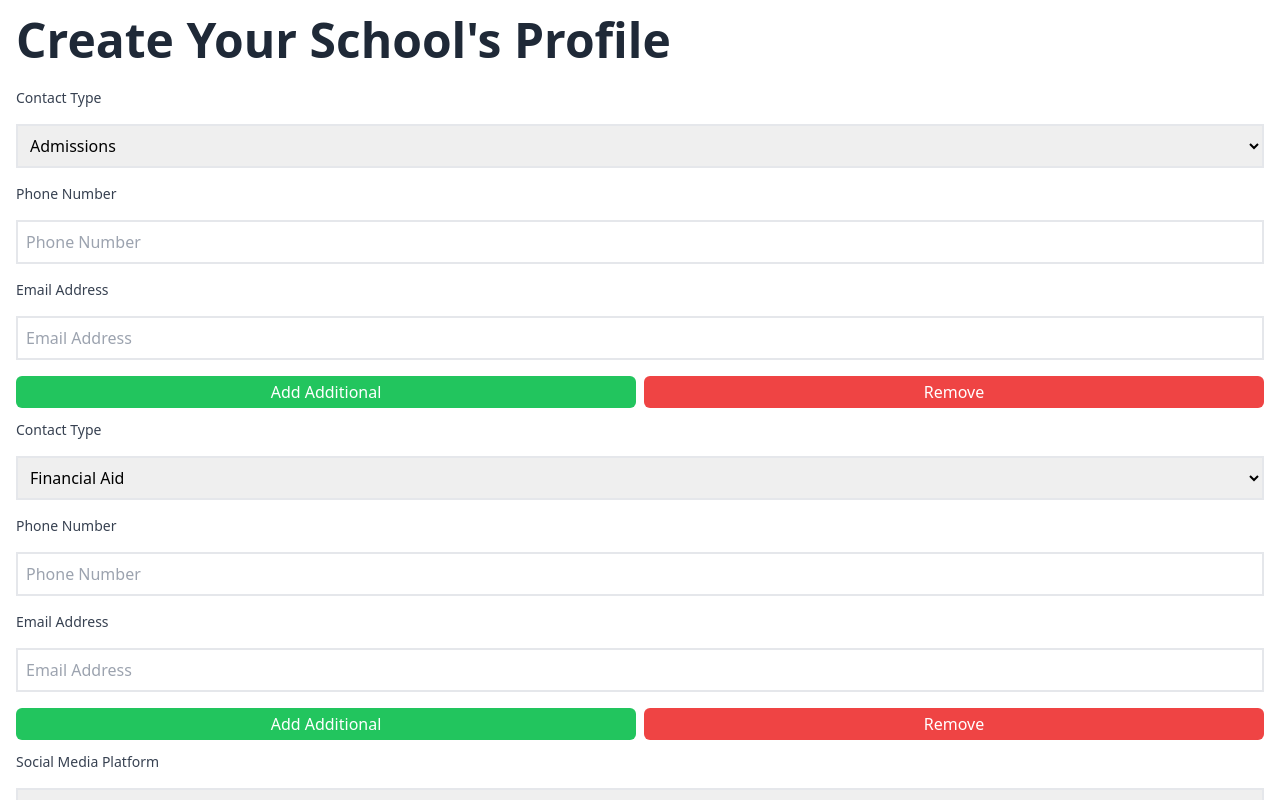
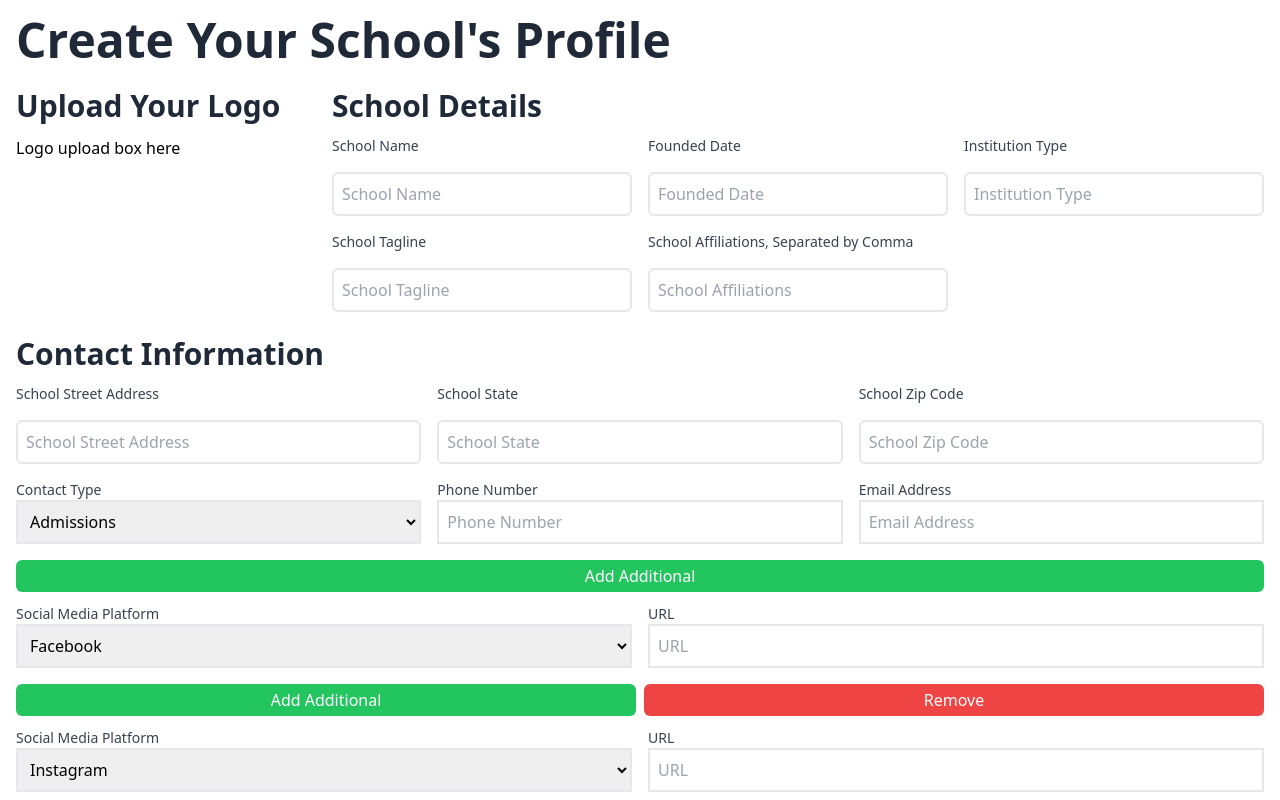
Before and after one commit to Idea2ImpactTechSolutions/prep-intel, a Next.js app in the folder frontend/: page /manager/profile/school-profile in a window 1280 px wide. Shown: the top 800 px of the page. Built offline with nearby package versions, Linux system fonts and the light colour scheme.

Commit message:
add more form fields and styling

```diff
--- a/frontend/app/manager/profile/school-profile/page.tsx
+++ b/frontend/app/manager/profile/school-profile/page.tsx
@@ -1,4 +1,4 @@
-// ContactInfo.client.js
+// contact_info.client.js
 "use client";
 import React, { useState, useEffect } from "react";
 import { Formik, Form, Field, FieldArray, ErrorMessage } from "formik";
@@ -6,10 +6,26 @@ import * as Yup from "yup";
 
 // Define the validation schema using Yup
 const validationSchema = Yup.object().shape({
-  contactInfo: Yup.array().of(
+  school_details: Yup.object().shape({
+    school_name: Yup.string().required("School name is required"),
+    founded_date: Yup.string().required("Founded date is required"),
+    institution_type: Yup.string().required("Institution type is required"),
+    school_tagline: Yup.string().required("School tagline is required"),
+    school_affliations: Yup.string().required("School affliations is required"),
+  }),
+  contact_info: Yup.object().shape({
+    school_street_address: Yup.string().required(
+      "School street address is required"
+    ),
+    school_state: Yup.string().required("School state is required"),
+    school_zip: Yup.string().required("School zip code is required"),
+
+    contact_types: Yup.array().of(
       Yup.object().shape({
         type: Yup.string().required("Contact type is required"),
-      phone: Yup.string().matches(
+        phone: Yup.string()
+          .required("Phone Number is required")
+          .matches(
             /^(?:\(\d{3}\)|\d{3}-)\d{3}-\d{4}$/,
             "Invalid phone number format"
           ),
@@ -18,7 +34,8 @@ const validationSchema = Yup.object().shape({
           .required("Email is required"),
       })
     ),
-  socialMedia: Yup.array().of(
+  }),
+  social_media: Yup.array().of(
     Yup.object().shape({
       platform: Yup.string().required("Social media platform is required"),
       url: Yup.string().url("Invalid URL").required("URL is required"),
@@ -26,20 +43,35 @@ const validationSchema = Yup.object().shape({
   ),
 });
 
-export default function ContactInfo() {
-  const [isLoading, setIsLoading] = useState(false);
+export default function contact_info() {
+  const [isLoading, setIsLoading] = useState(true);
+  const schoolId = "b14e03a9-656a-4726-9d38-6f09c912a543";
+  const [initialValues, setInitialValues] = useState({
+    school_details: {
+      school_name: "",
+      founded_date: "",
+      institution_type: "",
+      school_tagline: "",
+      school_affliations: "",
+    },
 
-  // Initial values for form fields
-  const initialValues = {
-    contactInfo: [
-      { type: "Admissions", phone: "", email: "" },
-      { type: "Financial Aid", phone: "", email: "" },
+    contact_info: {
+      school_street_address: "",
+      school_state: "",
+      school_zip: "",
+      contact_types: [
+        {
+          type: "",
+          phone: "",
+          email: "",
+        },
       ],
-    socialMedia: [
+    },
+    social_media: [
       { platform: "Facebook", url: "" },
       { platform: "Instagram", url: "" },
     ],
-  };
+  });
 
   // Fetch initial data
   useEffect(() => {
@@ -78,62 +110,247 @@ export default function ContactInfo() {
       >
         {({ values, isSubmitting }) => (
           <Form>
+            <div className="grid grid-cols-1 md:grid-cols-4 gap-4">
+              <div className="col-span-1">
+                <h2 className="text-3xl font-bold text-gray-800 mb-3">
+                  Upload Your Logo
+                </h2>
+                <div>Logo upload box here</div>
+              </div>
+              <div className="col-span-3">
+                <h2 className="text-3xl font-bold text-gray-800 mb-3">
+                  School Details
+                </h2>
+                <div className="grid grid-cols-1 md:grid-cols-3 gap-4 mb-6">
+                  <div className="space-y-4">
+                    <label
+                      htmlFor="school_details.school_name"
+                      className="block text-sm font-medium text-gray-700"
+                    >
+                      School Name
+                    </label>
+                    <Field
+                      name="school_details.school_name"
+                      type="text"
+                      placeholder="School Name"
+                      className="border-2 w-full p-2 rounded-md"
+                    />
+                    <ErrorMessage
+                      name="school_details.school_name"
+                      component="div"
+                      className="text-red-500"
+                    />
+                  </div>
+                  <div className="space-y-4">
+                    <label
+                      htmlFor="school_details.founded_date"
+                      className="block text-sm font-medium text-gray-700"
+                    >
+                      Founded Date
+                    </label>
+                    <Field
+                      name="school_details.founded_date"
+                      type="text"
+                      placeholder="Founded Date"
+                      className="border-2 w-full p-2 rounded-md"
+                    />
+                    <ErrorMessage
+                      name="school_details.founded_date"
+                      component="div"
+                      className="text-red-500"
+                    />
+                  </div>
+                  <div className="space-y-4">
+                    <label
+                      htmlFor="school_details.institution_type"
+                      className="block text-sm font-medium text-gray-700"
+                    >
+                      Institution Type
+                    </label>
+                    <Field
+                      name="school_details.institution_type"
+                      type="text"
+                      placeholder="Institution Type"
+                      className="border-2 w-full p-2 rounded-md"
+                    />
+                    <ErrorMessage
+                      name="school_details.institution_type"
+                      component="div"
+                      className="text-red-500"
+                    />
+                  </div>
+                  <div className="space-y-4">
+                    <label
+                      htmlFor="school_details.school_tagline"
+                      className="block text-sm font-medium text-gray-700"
+                    >
+                      School Tagline
+                    </label>
+                    <Field
+                      name="school_details.school_tagline"
+                      type="text"
+                      placeholder="School Tagline"
+                      className="border-2 w-full p-2 rounded-md"
+                    />
+                    <ErrorMessage
+                      name="school_details.school_tagline"
+                      component="div"
+                      className="text-red-500"
+                    />
+                  </div>
+                  <div className="space-y-4">
+                    <label
+                      htmlFor="school_details.school_affliations"
+                      className="block text-sm font-medium text-gray-700"
+                    >
+                      School Affiliations, Separated by Comma
+                    </label>
+                    <Field
+                      name="school_details.school_affliations"
+                      type="text"
+                      placeholder="School Affiliations"
+                      className="border-2 w-full p-2 rounded-md"
+                    />
+                    <ErrorMessage
+                      name="school_details.school_affliations"
+                      component="div"
+                      className="text-red-500"
+                    />
+                  </div>
+                </div>
+              </div>
+            </div>
+            <h2 className="text-3xl font-bold text-gray-800 mb-3">
+              Contact Information
+            </h2>
+
+            <div className="grid grid-cols-1 md:grid-cols-3 gap-4 mb-4">
+              <div className="space-y-4">
+                <label
+                  htmlFor="contact_info.school_street_address"
+                  className="block text-sm font-medium text-gray-700"
+                >
+                  School Street Address
+                </label>
+                <Field
+                  name="contact_info.school_street_address"
+                  type="text"
+                  placeholder="School Street Address"
+                  className="border-2 w-full p-2 rounded-md"
+                />
+                <ErrorMessage
+                  name="contact_info.school_street_address"
+                  component="div"
+                  className="text-red-500"
+                />
+              </div>
+              <div className="space-y-4">
+                <label
+                  htmlFor="contact_info.school_state"
+                  className="block text-sm font-medium text-gray-700"
+                >
+                  School State
+                </label>
+                <Field
+                  name="contact_info.school_state"
+                  type="text"
+                  placeholder="School State"
+                  className="border-2 w-full p-2 rounded-md"
+                />
+                <ErrorMessage
+                  name="contact_info.school_state"
+                  component="div"
+                  className="text-red-500"
+                />
+              </div>
+              <div className="space-y-4">
+                <label
+                  htmlFor="contact_info.school_zip"
+                  className="block text-sm font-medium text-gray-700"
+                >
+                  School Zip Code
+                </label>
+                <Field
+                  name="contact_info.school_zip"
+                  type="text"
+                  placeholder="School Zip Code"
+                  className="border-2 w-full p-2 rounded-md"
+                />
+                <ErrorMessage
+                  name="contact_info.school_zip"
+                  component="div"
+                  className="text-red-500"
+                />
+              </div>
+            </div>
+
             {/* Contact Information */}
-            <FieldArray name="contactInfo">
+            <FieldArray name="contact_info.contact_types">
               {({ insert, remove, push }) => (
                 <div>
-                  {values.contactInfo.length > 0 &&
-                    values.contactInfo.map((contact, index) => (
+                  {values.contact_info.contact_types.length > 0 &&
+                    values.contact_info.contact_types.map((contact, index) => (
                       <div key={index} className="mb-3 space-y-4">
+                        <div className="grid grid-cols-1 md:grid-cols-3 gap-4">
+                          <div>
                             <label
-                          htmlFor={`contactInfo.${index}.type`}
+                              htmlFor={`contact_info.contact_types.${index}.type`}
                               className="block text-sm font-medium text-gray-700"
                             >
                               Contact Type
                             </label>
                             <Field
-                          name={`contactInfo.${index}.type`}
+                              name={`contact_info.contact_types.${index}.type`}
                               as="select"
                               className="border-2 w-full p-2"
                             >
                               <option value="Admissions">Admissions</option>
-                          <option value="Financial Aid">Financial Aid</option>
+                              <option value="Financial Aid">
+                                Financial Aid
+                              </option>
                               {/* Add other contact types as needed */}
                             </Field>
+                          </div>
+                          <div>
                             <label
-                          htmlFor={`contactInfo.${index}.phone`}
+                              htmlFor={`contact_info.contact_types.${index}.phone`}
                               className="block text-sm font-medium text-gray-700"
                             >
                               Phone Number
                             </label>
                             <Field
-                          name={`contactInfo.${index}.phone`}
+                              name={`contact_info.contact_types.${index}.phone`}
                               placeholder="Phone Number"
                               type="text"
                               className="border-2 w-full p-2"
                             />
                             <ErrorMessage
-                          name={`contactInfo.${index}.phone`}
+                              name={`contact_info.contact_types.${index}.phone`}
                               component="div"
                               className="text-red-500"
                             />
+                          </div>
+                          <div>
                             <label
-                          htmlFor={`contactInfo.${index}.email`}
+                              htmlFor={`contact_info.contact_types.${index}.email`}
                               className="block text-sm font-medium text-gray-700"
                             >
                               Email Address
                             </label>
                             <Field
-                          name={`contactInfo.${index}.email`}
+                              name={`contact_info.contact_types.${index}.email`}
                               placeholder="Email Address"
                               type="email"
                               className="border-2 w-full p-2"
                             />
                             <ErrorMessage
-                          name={`contactInfo.${index}.email`}
+                              name={`contact_info.contact_types.${index}.email`}
                               component="div"
                               className="text-red-500"
                             />
+                          </div>
+                        </div>
+
                         <div className="flex items-center space-x-2">
                           <button
                             type="button"
@@ -144,7 +361,7 @@ export default function ContactInfo() {
                           >
                             Add Additional
                           </button>
-                          {values.contactInfo.length > 1 && (
+                          {values.contact_info.contact_types.length > 1 && (
                             <button
                               type="button"
                               className="flex-1 rounded-md bg-red-500 text-white px-3 py-1"
@@ -161,20 +378,22 @@ export default function ContactInfo() {
             </FieldArray>
 
             {/* Social Media Information FieldArray */}
-            <FieldArray name="socialMedia">
+            <FieldArray name="social_media">
               {({ insert, remove, push }) => (
                 <div>
-                  {values.socialMedia.length > 0 &&
-                    values.socialMedia.map((social, index) => (
+                  {values.social_media.length > 0 &&
+                    values.social_media.map((social, index) => (
                       <div key={index} className="mb-3 space-y-4">
+                        <div className="grid grid-cols-1 md:grid-cols-2 gap-4">
+                          <div>
                             <label
-                          htmlFor={`socialMedia.${index}.platform`}
+                              htmlFor={`social_media.${index}.platform`}
                               className="block text-sm font-medium text-gray-700"
                             >
                               Social Media Platform
                             </label>
                             <Field
-                          name={`socialMedia.${index}.platform`}
+                              name={`social_media.${index}.platform`}
                               as="select"
                               className="border-2 w-full p-2"
                             >
@@ -182,23 +401,27 @@ export default function ContactInfo() {
                               <option value="Instagram">Instagram</option>
                               {/* Add other platforms as needed */}
                             </Field>
+                          </div>
+                          <div>
                             <label
-                          htmlFor={`socialMedia.${index}.url`}
+                              htmlFor={`social_media.${index}.url`}
                               className="block text-sm font-medium text-gray-700"
                             >
                               URL
                             </label>
                             <Field
-                          name={`socialMedia.${index}.url`}
+                              name={`social_media.${index}.url`}
                               placeholder="URL"
                               type="text"
                               className="border-2 w-full p-2"
                             />
                             <ErrorMessage
-                          name={`socialMedia.${index}.url`}
+                              name={`social_media.${index}.url`}
                               component="div"
                               className="text-red-500"
                             />
+                          </div>
+                        </div>
                         <div className="flex items-center space-x-2">
                           <button
                             type="button"
@@ -207,7 +430,7 @@ export default function ContactInfo() {
                           >
                             Add Additional
                           </button>
-                          {values.socialMedia.length > 1 && (
+                          {values.social_media.length > 1 && (
                             <button
                               type="button"
                               className="flex-1 rounded-md bg-red-500 text-white px-3 py-1"
```
Lines whose indentation alone changed are shown as unchanged.
